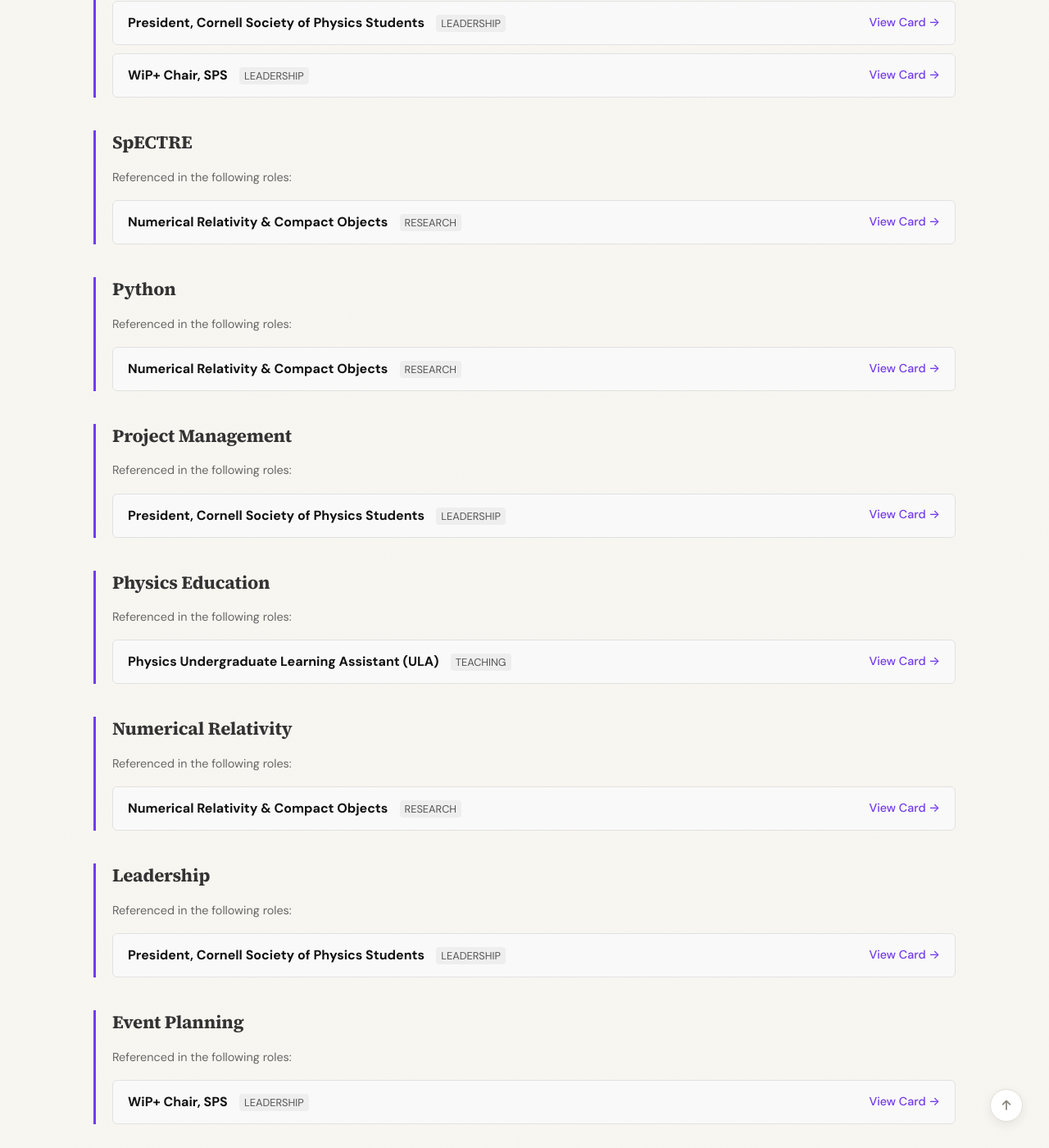
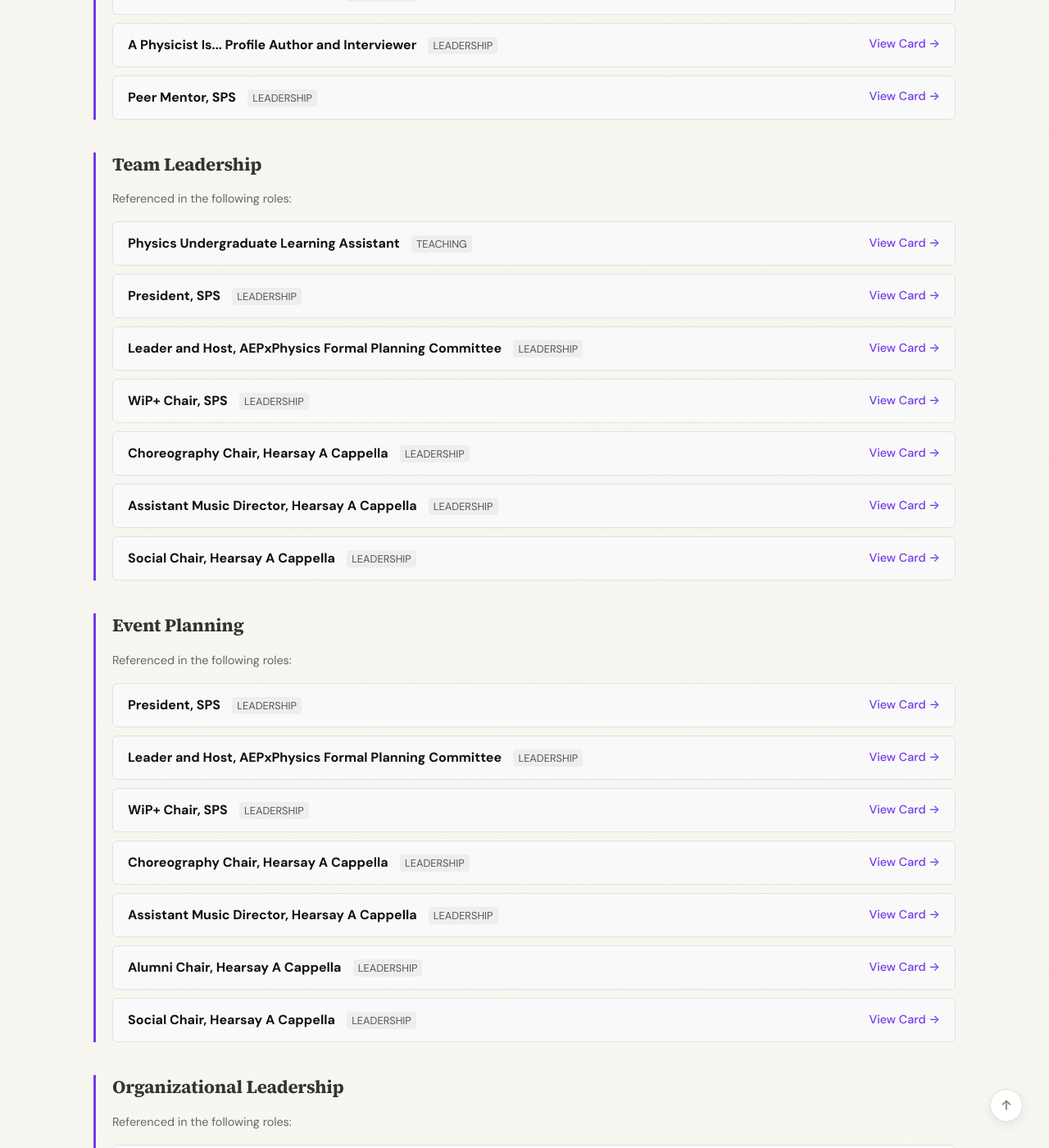
Before and after one commit to egl49/egl49.github.io, a Jekyll site: the page built from _pages/allskills.md, in a window 1280 px wide and 1400 px high, scrolled down 1052 px. Shown: the whole window at 82% size. Built offline with Jekyll 4.4.1, drawn with Linux system fonts in a browser that asks for light colours; a style sheet for code colours, icons or effects is not loaded; some of the changed text lies outside the part shown.

Commit message:
Revise experience titles and expand skills list
Updated titles and skills for various experiences in the YAML file. Added new entries for community and formal committees.

```diff
--- a/_data/experiences.yml
+++ b/_data/experiences.yml
@@ -1,19 +1,74 @@
 - id: "ula"
-  title: "Physics Undergraduate Learning Assistant (ULA)"
+  title: "Physics Undergraduate Learning Assistant"
   type: "teaching"
-  skills: ["Physics Education", "Public Speaking", "Mentorship", "Classroom Leadership"]
+  skills: ["Physics Education", "Public Speaking", "Mentorship", "Classroom Leadership", "Teaching", "Science Communication", "Communication", "Peer Mentoring", "Team Leadership"]
 
 - id: "simulating-extreme-spacetimes"
-  title: "Numerical Relativity & Compact Objects"
+  title: "Research Assistant, Simulating eXtreme Spacetimes"
   type: "research"
-  skills: ["Python", "C++", "Numerical Relativity", "SpECTRE", "Data Analysis"]
+  skills: ["Python", "C++", "Numerical Relativity", "SpECTRE", "Data Analysis", "Computational Physics", "General Relativity", "Fluid Dynamics", "Relativity", "Theoretical Physics"]
 
 - id: "sps-president"
-  title: "President, Cornell Society of Physics Students"
+  title: "President, SPS"
   type: "leadership"
-  skills: ["Project Management", "Public Speaking", "Community Building", "Leadership"]
+  skills: ["Project Management", "Public Speaking", "Community Building", "Leadership", "Website Project Management", "Social Media Marketing", "Budget Management", "Interdepartmental Liaison", "Community Outreach", "Youth Mentoring", "Event Planning", "Communication", "Large Scale Events", "Organizational Leadership", "Team Leadership", "Peer Mentoring", "Scheduling", "Science Communication"]
+
+- id: "community-committee"
+  title: "Undergraduate Liaison, Physics Community Committee"
+  type: "leadership"
+  skills: ["Project Management", "Interdepartmental Liaison", "Community Outreach", "Communication", "Organizational Leadership"]
+
+- id: "formal-committee"
+  title: "Leader and Host, AEPxPhysics Formal Planning Committee"
+  type: "leadership"
+  skills: ["Project Management", "Event Planning", "Large Scale Events", "Budget Management", "Communication", "Team Leadership"]
 
 - id: "wip-chair"
   title: "WiP+ Chair, SPS"
   type: "leadership"
-  skills: ["Community Building", "Mentorship", "Event Planning", "Public Speaking"]
+  skills: ["Community Building", "Mentorship", "Event Planning", "Public Speaking", "Social Inclusion", "Gender Equality", "Women's Issues", "Community Outreach", "Communication", "Organizational Leadership", "Team Leadership", "Peer Mentoring", "Scheduling"]
+
+- id: "yerkes-observatory"
+  title: "Undergraduate Research Intern, Yerkes Observatory"
+  type: "research"
+  skills: ["SAO DS9", "AstrolmageJ", "Siril", "Observational Astronomy", "Astrophysics", "Telescope", "Image Analysis", "Digital Imaging", "Big Data", "Historical Research", "Historic Preservation", "Data Analysis", "Research Skills"]
+
+- id: "time-cii"
+  title: "Research Assistant, Tomographic Ionized Carbon Intensity Mapping Experiment (TIME)"
+  type: "research"
+  skills: ["Cryogenics", "Electronics", "Cosmology", "Hardware", "Hardware Installation", "Troubleshooting", "Astrophysics", "Telescope"]
+
+- id: "hearsay-acappella-choreo"
+  title: "Choreography Chair, Hearsay A Cappella"
+  type: "leadership"
+  skills: ["Teaching", "Communication", "Event Planning", "Organizational Leadership", "Team Leadership", "Scheduling"]
+
+- id: "hearsay-acappella-amd"
+  title: "Assistant Music Director, Hearsay A Cappella"
+  type: "leadership"
+  skills: ["Teaching", "Communication", "Event Planning", "Organizational Leadership", "Team Leadership", "Scheduling"]
+
+- id: "hearsay-acappella-alumni"
+  title: "Alumni Chair, Hearsay A Cappella"
+  type: "leadership"
+  skills: ["Alumni Relations", "Communication", "Interdepartmental Liaison", "Community Outreach", "Event Planning"]
+
+- id: "hearsay-acappella-social"
+  title: "Social Chair, Hearsay A Cappella"
+  type: "leadership"
+  skills: ["Event Planning", "Community Building", "Communication", "Budget Management", "Team Leadership"]
+
+- id: "alumni-interviewer"
+  title: "A Physicist Is... Profile Author and Interviewer"
+  type: "leadership"
+  skills: ["Interviewing", "Alumni Relations", "Profile Writing", "Communication", "Public Speaking", "Science Communication"]
+
+- id: "peer-mentor"
+  title: "Peer Mentor, SPS"
+  type: "leadership"
+  skills: ["Mentorship", "Peer Mentoring", "Youth Mentoring", "Communication", "Community Outreach"]
+
+- id: "cornell-academic"
+  title: "Academic Coursework & General Skills"
+  type: "research"
+  skills: ["LaTeX", "Applied Physics", "Particle Physics", "Experimental Physics", "Mathematics", "Applied Mathematics", "Physical Sciences", "French"]
```
